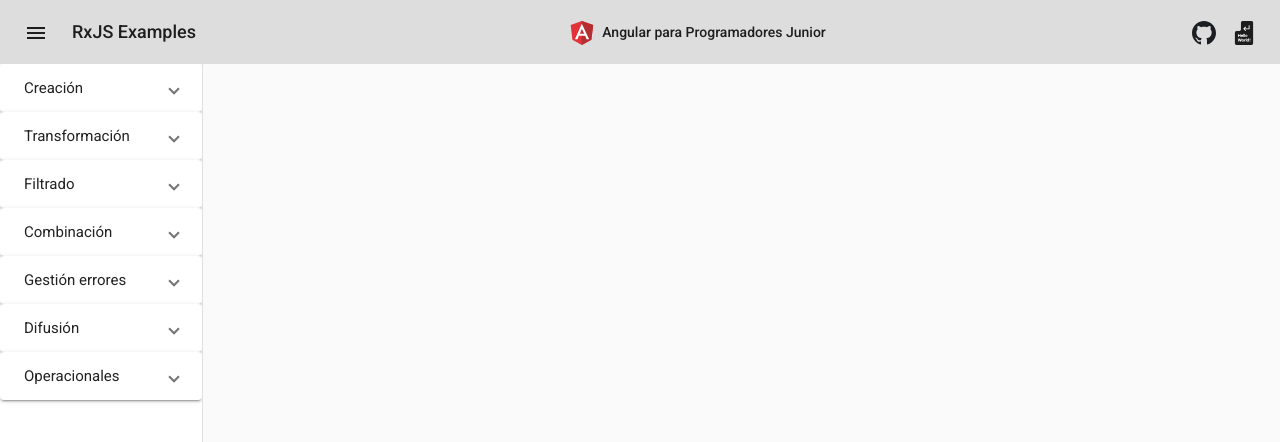
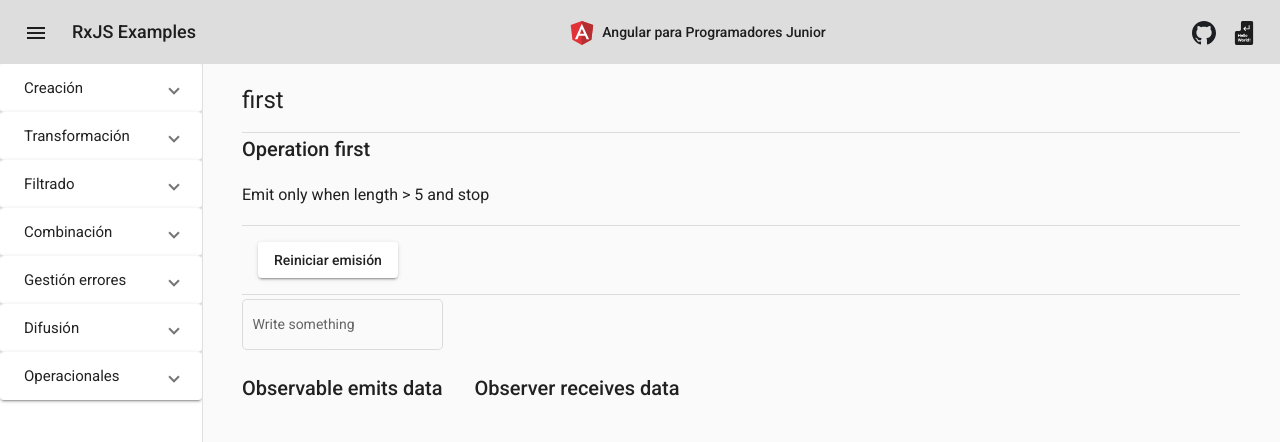
Before and after one commit to hello-world-capitanes/rxjs, an Angular app: page /first in a window 1280 px wide. Before the commit this address led to /. Shown: the top 442 px of the page. Built offline with nearby package versions, Linux system fonts and the light colour scheme.

Commit message:
first operator

```diff
--- a/src/app/app-routing.module.ts
+++ b/src/app/app-routing.module.ts
@@ -8,6 +8,7 @@ import { OfOperatorComponent } from './components/operators/creational/of-operat
 import { DebounceTimeOperatorComponent } from './components/operators/filtering/debounce-time-operator/debounce-time-operator.component';
 import { DistinctOperatorComponent } from './components/operators/filtering/distinct-operator/distinct-operator.component';
 import { FilterOperatorComponent } from './components/operators/filtering/filter-operator/filter-operator.component';
+import { FirstOperatorComponent } from './components/operators/filtering/first-operator/first-operator.component';
 import { TapOperatorComponent } from './components/operators/tap-operator/tap-operator.component';
 import { BufferOperatorComponent } from './components/operators/transformation/buffer-operator/buffer-operator.component';
 import { ConcatMapOperatorComponent } from './components/operators/transformation/concat-map-operator/concat-map-operator.component';
@@ -39,6 +40,7 @@ const routes: Routes = [
   { path: 'filter', component: FilterOperatorComponent },
   { path: 'debounceTime', component: DebounceTimeOperatorComponent },
   { path: 'distinct', component: DistinctOperatorComponent },
+  { path: 'first', component: FirstOperatorComponent },
 
 
 
--- a/src/app/app.module.ts
+++ b/src/app/app.module.ts
@@ -28,6 +28,7 @@ import { PluckOperatorComponent } from './components/operators/transformation/pl
 import { ScanOperatorComponent } from './components/operators/transformation/scan-operator/scan-operator.component';
 import { SwitchMapOperatorComponent } from './components/operators/transformation/switch-map-operator/switch-map-operator.component';
 import { SharedModule } from './shared/shared.module';
+import { FirstOperatorComponent } from './components/operators/filtering/first-operator/first-operator.component';
 
 
 
@@ -52,6 +53,7 @@ import { SharedModule } from './shared/shared.module';
     ScanOperatorComponent,
     PluckOperatorComponent,
     DebounceTimeOperatorComponent,
+    FirstOperatorComponent,
   ],
   imports: [
     BrowserModule,
--- /dev/null
+++ b/src/app/components/operators/filtering/first-operator/first-operator.component.html
@@ -0,0 +1,28 @@
+<h1>first</h1>
+<mat-divider></mat-divider>
+<h2>Operation first</h2>
+<h3>Emit only when length > 5 and stop </h3>
+<mat-divider></mat-divider>
+<app-init-button (onClickButton)="onClickButton()"></app-init-button>
+<mat-divider></mat-divider>
+<mat-form-field class="example" appearance="outline">
+  <mat-label>Write something</mat-label>
+  <input matInput [formControl]="formControl">
+</mat-form-field>
+
+
+<div class="compare">
+  <div>
+    <h2>Observable emits data</h2>
+    <ng-container *ngFor="let value of initialData">
+      <h3>{{ value }}</h3>
+    </ng-container>
+  </div>
+
+  <div>
+    <h2>Observer receives data</h2>
+    <ng-container *ngFor="let value of data">
+      <h3>{{ value }}</h3>
+    </ng-container>
+  </div>
+</div>
--- /dev/null
+++ b/src/app/components/operators/filtering/first-operator/first-operator.component.ts
@@ -0,0 +1,39 @@
+import { Component, OnInit } from '@angular/core';
+import { FormControl } from '@angular/forms';
+import { first, tap } from 'rxjs';
+
+@Component({
+  selector: 'app-first-operator',
+  templateUrl: './first-operator.component.html',
+  styleUrls: ['./first-operator.component.scss']
+})
+export class FirstOperatorComponent implements OnInit {
+  data: string[] = []
+  initialData: string[] = []
+
+  formControl = new FormControl('', [])
+
+  constructor() {}
+
+  ngOnInit(): void {
+    this.formControl.valueChanges
+      .pipe(
+        tap((value) => {
+          this.initialData = [...this.initialData, value]
+        }),
+        first(value => value.length > 5)
+      )
+      .subscribe((value) => {
+        this.data = [...this.data, value]
+      })
+  }
+
+  onClickButton() {
+    this.initialData = []
+    this.data = []
+    this.formControl.reset()
+  }
+
+
+
+}
```
Also changed, not shown: src/app/components/operators/filtering/first-operator/first-operator.component.scss (added), 1 other file (tests, documents, lock files or other folders).
